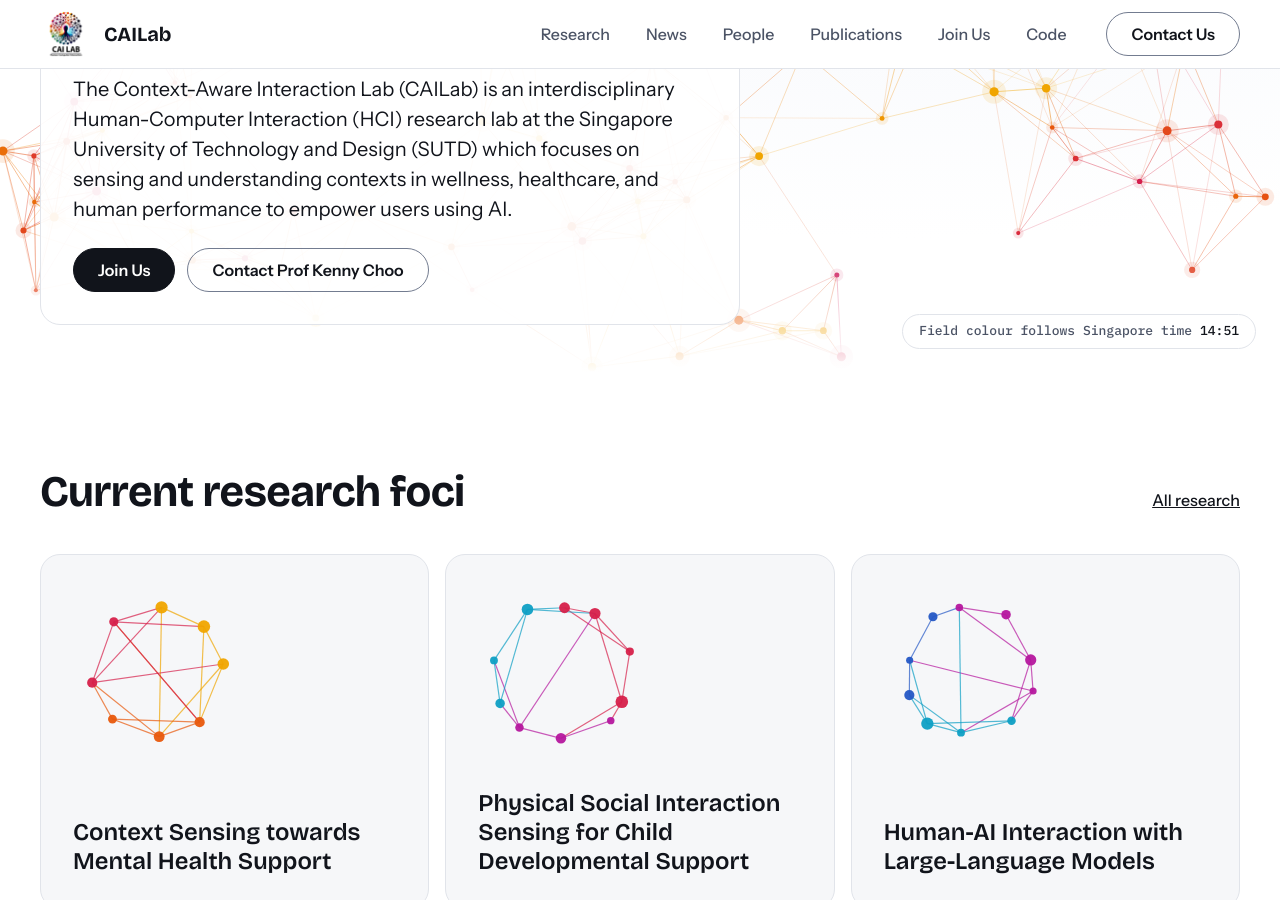
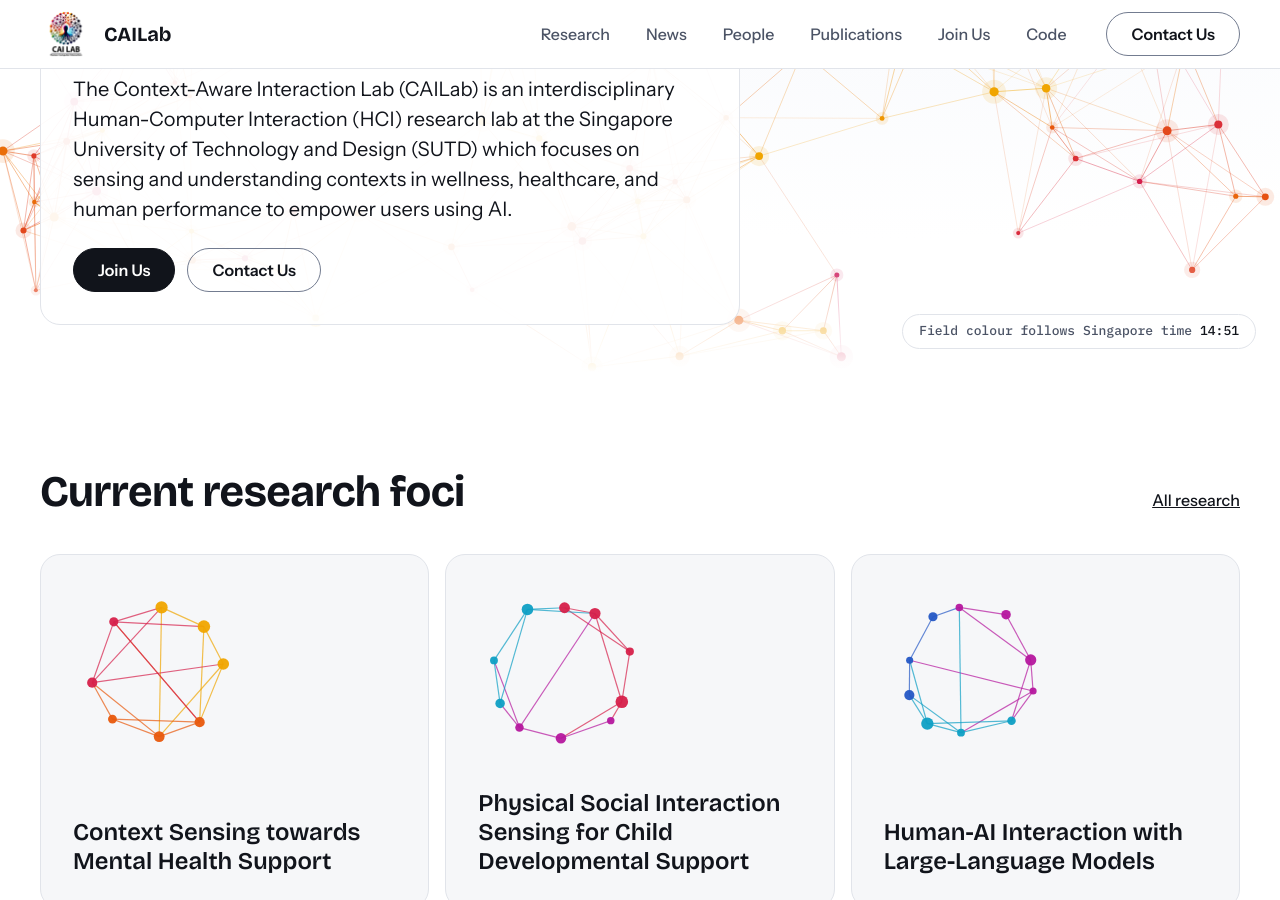
Before and after one commit to Context-Aware-Interaction-Lab/Context-Aware-Interaction-Lab.github.io, a Jekyll site: the page built from index.html, in a window 1280 px wide and 900 px high, scrolled down 549 px. Built offline with Jekyll 4.4.1, drawn with Linux system fonts in a browser that asks for light colours.

Commit message:
Use "Contact Us" on every contact button
Menu bar, hero, director card and Join Us all read "Contact Us" from one
label in lab.yml; the separate nav_label is gone. The mailto: target is
unchanged. One test now checks every contact button on every page.

Co-Authored-By: Claude Sonnet 5.5 <noreply@anthropic.com>

```diff
--- a/_data/lab.yml
+++ b/_data/lab.yml
@@ -22,6 +22,5 @@ director_photo: /assets/img/kenny-320.jpg
 # The contact button. Kenny chose this address (2026-11-18). It appears only inside
 # the mailto: link, never as visible text (tested).
 contact:
-  label: Contact Prof Kenny Choo
-  nav_label: Contact Us
+  label: Contact Us
   href: "mailto:kennytwchoo@gmail.com"
--- a/_includes/nav.html
+++ b/_includes/nav.html
@@ -6,6 +6,6 @@
       <li><a href="{% if item.external %}{{ item.url }}{% else %}{{ item.url | relative_url }}{% endif %}"{% if item.url == page.url %} aria-current="page"{% endif %}>{{ item.title }}</a></li>
       {% endfor %}
     </ul>
-    <a class="btn nav__contact" href="{{ site.data.lab.contact.href }}">{{ site.data.lab.contact.nav_label }}</a>
+    <a class="btn nav__contact" href="{{ site.data.lab.contact.href }}">{{ site.data.lab.contact.label }}</a>
   </div>
 </nav>
```
Also changed, not shown: tests/site_test.rb (+9 -6 lines).
